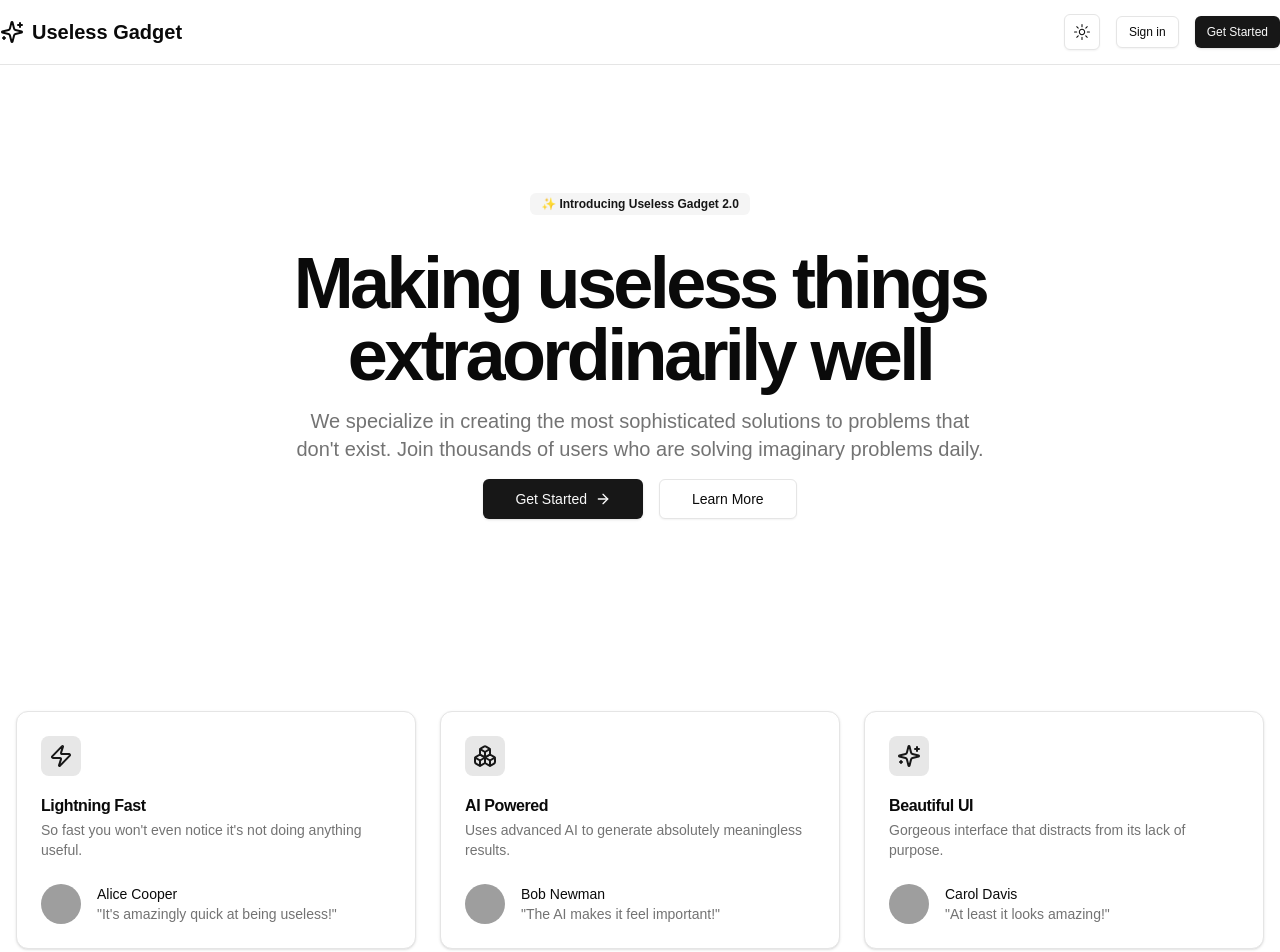
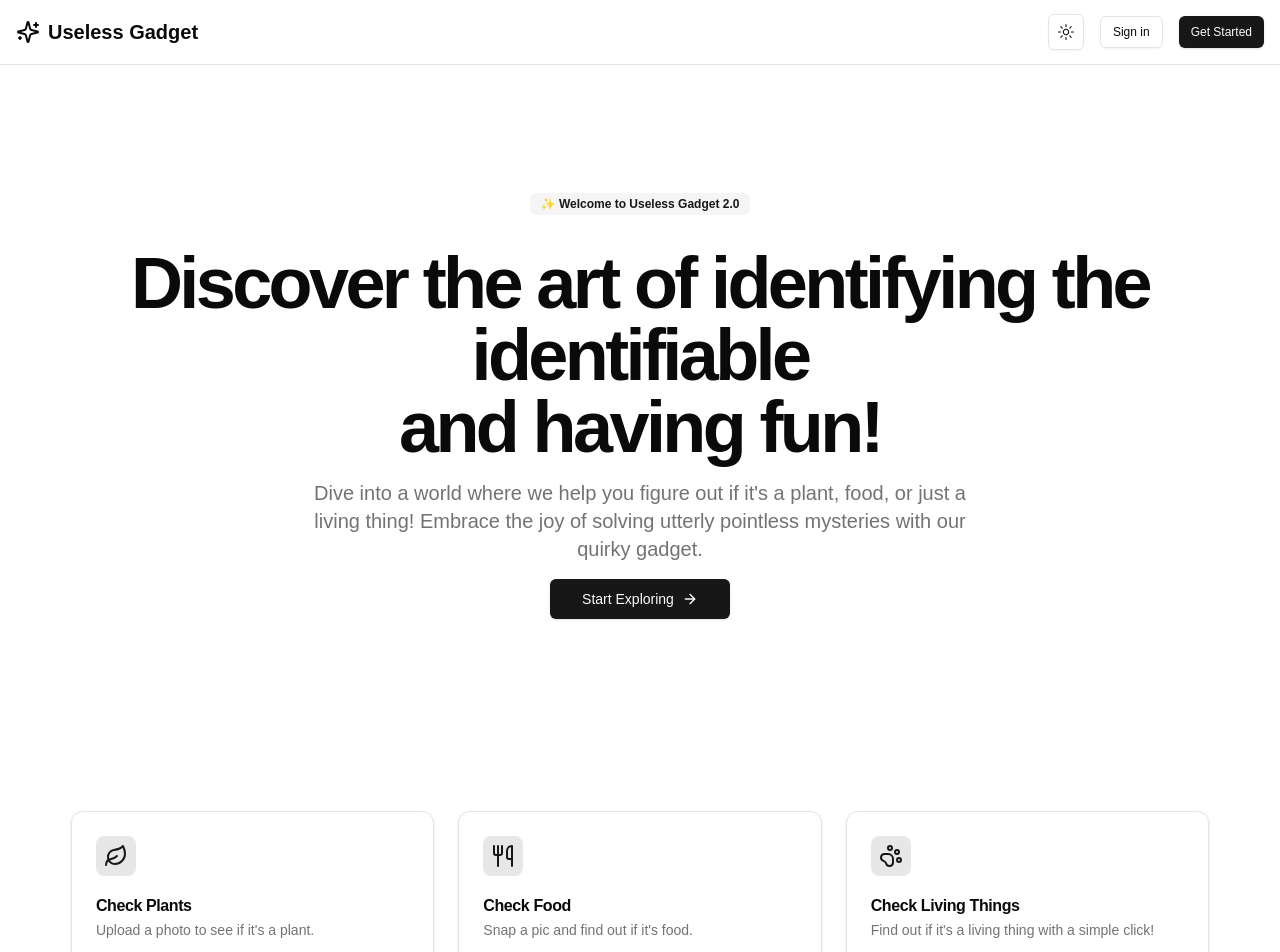
Before and after one commit to tq99/useless-gadget, a Next.js app: page /home in a window 1280 px wide. Shown: the top 952 px of the page. Built offline with nearby package versions, Linux system fonts and the light colour scheme; grey boxes are pictures that could not be loaded.

Commit message:
added firebase to the app

```diff
--- a/app/home/page.tsx
+++ b/app/home/page.tsx
@@ -1,4 +1,5 @@
-import React from 'react';
+"use client";
+import React, { useRef } from 'react';
 import { Button } from '@/components/ui/button';
 import {
   Card,
@@ -10,14 +11,23 @@ import {
 import { Avatar, AvatarFallback, AvatarImage } from '@/components/ui/avatar';
 import ModeToggle from '@/components/mode-toggle';
 import { Badge } from '@/components/ui/badge';
-import { ArrowRight, Sparkles, Zap, Boxes } from 'lucide-react';
+import { ArrowRight, Leaf, Utensils , PawPrint } from 'lucide-react';
+import { Sparkles } from "lucide-react";
 
 export default function Home() {
+  const featuresRef = useRef(null);
+
+  const scrollToFeatures = () => {
+    if (featuresRef.current) {
+      featuresRef.current.scrollIntoView({ behavior: 'smooth' });
+    }
+  };
+
   return (
     <div className="min-h-screen bg-background">
       {/* Header Section */}
       <header className="sticky top-0 z-50 w-full border-b bg-background/95 backdrop-blur supports-[backdrop-filter]:bg-background/60">
-        <div className=" flex h-16 items-center justify-between">
+        <div className="flex h-16 items-center justify-between px-4">
           <div className="flex items-center gap-2">
             <Sparkles className="h-6 w-6" />
             <span className="text-xl font-bold">Useless Gadget</span>
@@ -33,41 +43,38 @@ export default function Home() {
       </header>
 
       {/* Hero Section */}
-      <section className=" flex flex-col items-center  px-4 py-24 md:py-32">
+      <section className="flex flex-col items-center px-4 py-24 md:py-32">
         <div className="flex flex-col items-center text-center space-y-4">
           <Badge className="mb-4" variant="secondary">
-            ✨ Introducing Useless Gadget 2.0
+            ✨ Welcome to Useless Gadget 2.0
           </Badge>
           <h1 className="text-4xl font-bold tracking-tighter sm:text-5xl md:text-6xl lg:text-7xl">
-            Making useless things
-            <br className="hidden sm:inline" /> extraordinarily well
+            Discover the art of identifying the identifiable
+            <br className="hidden sm:inline" /> and having fun!
           </h1>
           <p className="max-w-[700px] text-muted-foreground md:text-xl text-center">
-            We specialize in creating the most sophisticated solutions to problems that don't exist.
-            Join thousands of users who are solving imaginary problems daily.
+            Dive into a world where we help you figure out if it's a plant, food, or just a living thing!
+            Embrace the joy of solving utterly pointless mysteries with our quirky gadget.
           </p>
           <div className="flex flex-col sm:flex-row gap-4 mt-8">
-            <Button size="lg" className="gap-2">
-              Get Started <ArrowRight className="h-4 w-4" />
-            </Button>
-            <Button size="lg" variant="outline">
-              Learn More
+            <Button size="lg" className="gap-2" onClick={scrollToFeatures}>
+              Start Exploring <ArrowRight className="h-4 w-4" />
             </Button>
           </div>
         </div>
       </section>
 
       {/* Features Section */}
-      <section className=" flex flex-col items-center px-4 py-16">
+      <section ref={featuresRef} className="flex flex-col items-center px-4 py-16">
         <div className="grid grid-cols-1 md:grid-cols-3 gap-6">
           <Card className="transition-all hover:shadow-lg">
             <CardHeader>
               <div className="p-2 w-fit rounded-lg bg-primary/10 mb-4">
-                <Zap className="w-6 h-6 text-primary" />
+                <Leaf className="w-6 h-6 text-primary" />
               </div>
-              <CardTitle>Lightning Fast</CardTitle>
+              <CardTitle>Check Plants</CardTitle>
               <CardDescription>
-                So fast you won't even notice it's not doing anything useful.
+                Upload a photo to see if it's a plant.
               </CardDescription>
             </CardHeader>
             <CardContent>
@@ -79,7 +86,7 @@ export default function Home() {
                 <div className="flex flex-col">
                   <span className="text-sm font-medium">Alice Cooper</span>
                   <span className="text-sm text-muted-foreground">
-                    "It's amazingly quick at being useless!"
+                    "It identified my houseplants effortlessly!"
                   </span>
                 </div>
               </div>
@@ -89,11 +96,11 @@ export default function Home() {
           <Card className="transition-all hover:shadow-lg">
             <CardHeader>
               <div className="p-2 w-fit rounded-lg bg-primary/10 mb-4">
-                <Boxes className="w-6 h-6 text-primary" />
+                <Utensils className="w-6 h-6 text-primary" />
               </div>
-              <CardTitle>AI Powered</CardTitle>
+              <CardTitle>Check Food</CardTitle>
               <CardDescription>
-                Uses advanced AI to generate absolutely meaningless results.
+                Snap a pic and find out if it's food.
               </CardDescription>
             </CardHeader>
             <CardContent>
@@ -105,7 +112,7 @@ export default function Home() {
                 <div className="flex flex-col">
                   <span className="text-sm font-medium">Bob Newman</span>
                   <span className="text-sm text-muted-foreground">
-                    "The AI makes it feel important!"
+                    "I learned my pizza was technically food!"
                   </span>
                 </div>
               </div>
@@ -115,11 +122,11 @@ export default function Home() {
           <Card className="transition-all hover:shadow-lg">
             <CardHeader>
               <div className="p-2 w-fit rounded-lg bg-primary/10 mb-4">
-                <Sparkles className="w-6 h-6 text-primary" />
+                <PawPrint className="w-6 h-6 text-primary" />
               </div>
-              <CardTitle>Beautiful UI</CardTitle>
+              <CardTitle>Check Living Things</CardTitle>
               <CardDescription>
-                Gorgeous interface that distracts from its lack of purpose.
+                Find out if it's a living thing with a simple click!
               </CardDescription>
             </CardHeader>
             <CardContent>
@@ -131,7 +138,7 @@ export default function Home() {
                 <div className="flex flex-col">
                   <span className="text-sm font-medium">Carol Davis</span>
                   <span className="text-sm text-muted-foreground">
-                    "At least it looks amazing!"
+                    "It told me my cat is alive. Good to know!"
                   </span>
                 </div>
               </div>
--- a/app/layout.tsx
+++ b/app/layout.tsx
@@ -14,7 +14,7 @@ const geistMono = localFont({
 });
 
 export const metadata: Metadata = {
-  title: "Create Next App",
+  title: "Useless Gadget",
   description: "Generated by create next app",
 };
 
--- a/package.json
+++ b/package.json
@@ -16,6 +16,7 @@
     "@radix-ui/react-slot": "^1.1.0",
     "class-variance-authority": "^0.7.0",
     "clsx": "^2.1.1",
+    "firebase": "^11.0.1",
     "lucide-react": "^0.453.0",
     "next": "14.2.16",
     "next-themes": "^0.3.0",
```
Also changed, not shown: firebase.ts (added, +18 -0 lines), 2 other files (tests, documents, lock files or other folders).
